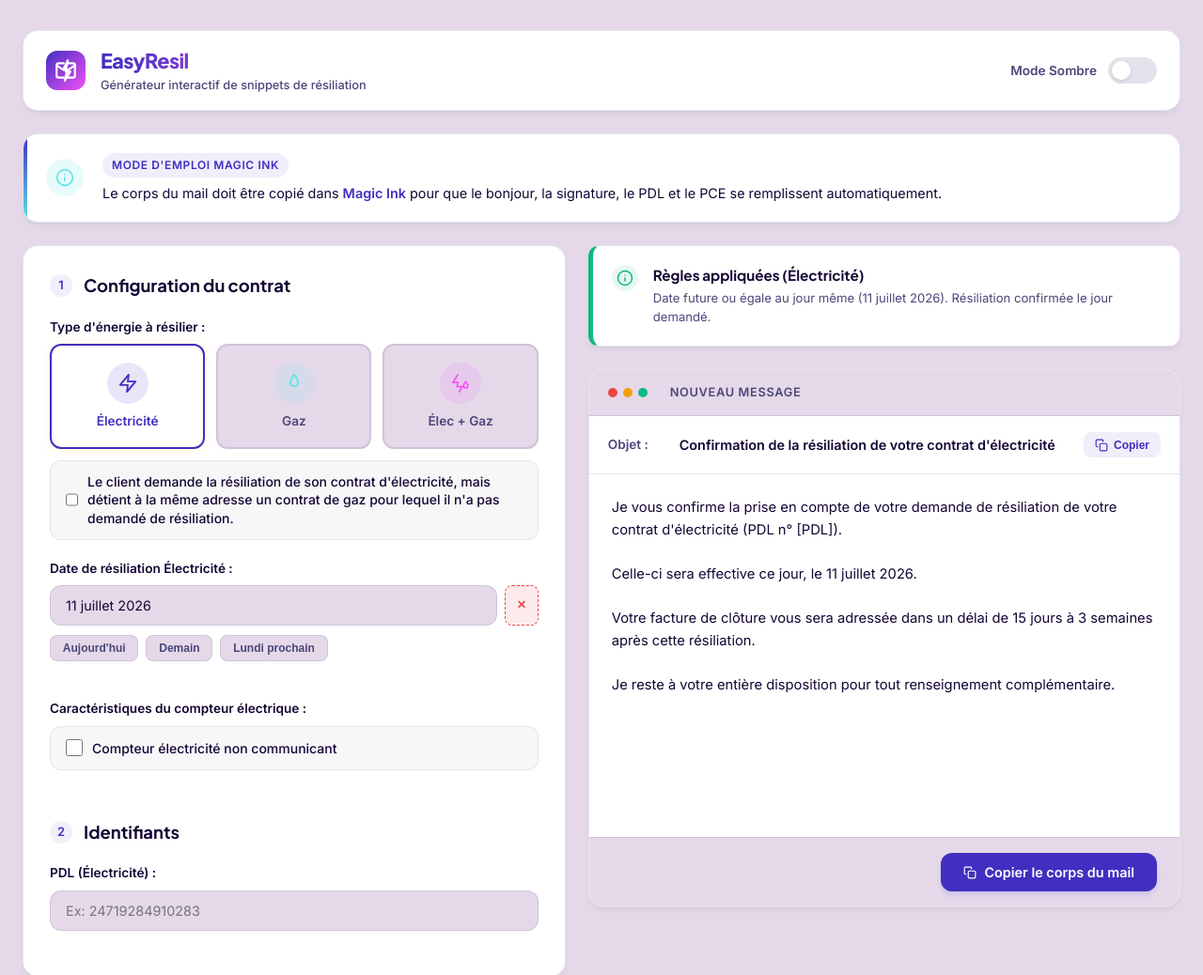
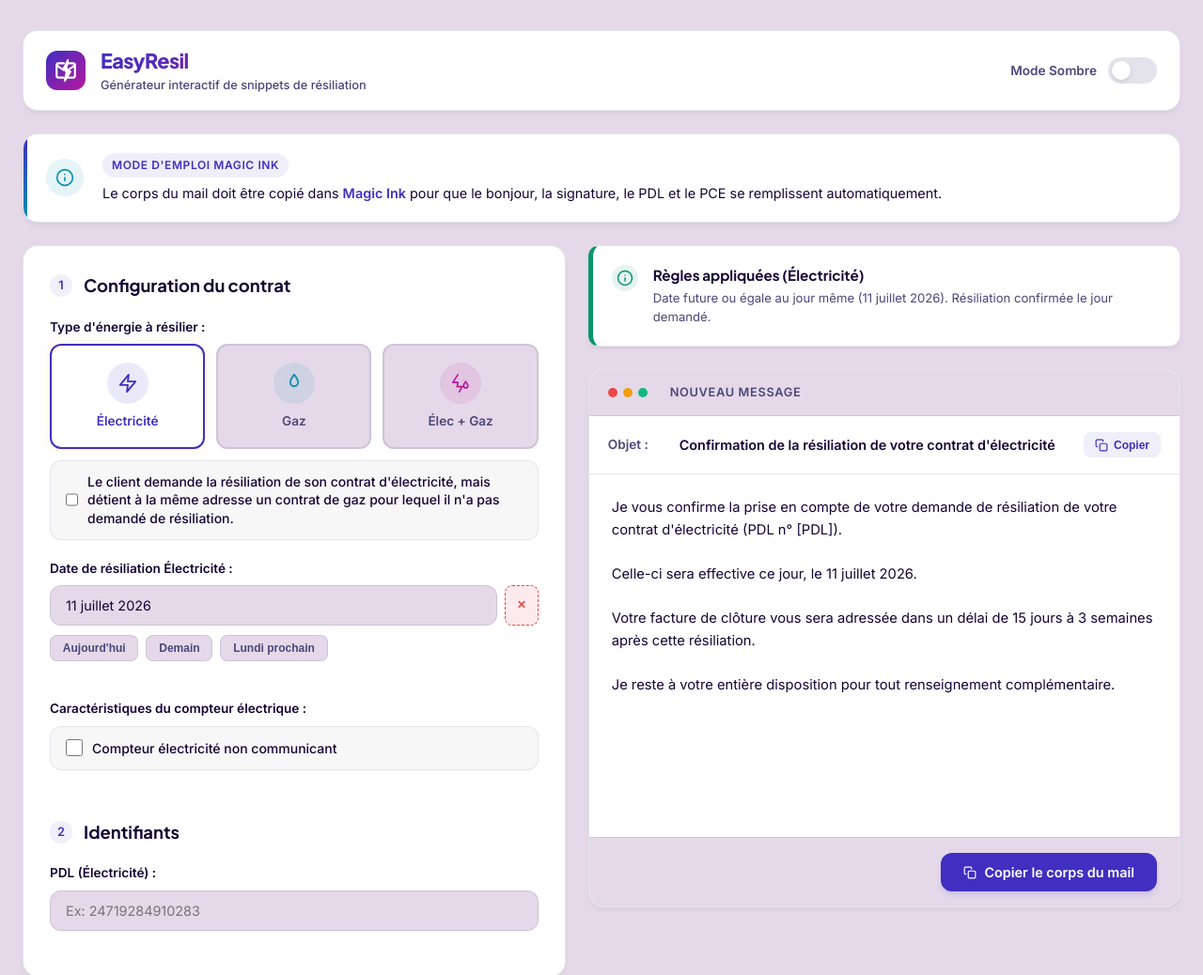
Before and after one commit to almoha73/AideResil, a plain HTML site: page index.html in a window 1280 px wide. Shown: the top 1038 px of the page at 94% size. Drawn offline with nearby package versions, Linux system fonts and the light colour scheme.

Commit message:
design: amélioration du contraste des icônes et accents en mode clair

```diff
--- a/style.css
+++ b/style.css
@@ -13,20 +13,20 @@
     --primary-soft: rgba(64, 47, 192, 0.08);
     --border-color: rgba(76, 70, 122, 0.15);
 
-    --success: #10B981;
-    --success-soft: rgba(16, 185, 129, 0.1);
-    --info: #60e3e8;
-    --info-soft: rgba(96, 227, 232, 0.15);
-    --warning: #F59E0B;
-    --warning-soft: rgba(245, 158, 11, 0.1);
+    --success: #059669;
+    --success-soft: rgba(5, 150, 105, 0.1);
+    --info: #0891b2;
+    --info-soft: rgba(8, 145, 178, 0.1);
+    --warning: #d97706;
+    --warning-soft: rgba(217, 119, 6, 0.1);
 
-    /* Product Accent Colors */
+    /* Product Accent Colors - Higher Contrast for Light Mode */
     --accent-elec: #402fc0;
-    --accent-elec-soft: rgba(64, 47, 192, 0.12);
-    --accent-gaz: #60e3e8;
-    --accent-gaz-soft: rgba(96, 227, 232, 0.12);
-    --accent-both: #f251f8;
-    --accent-both-soft: rgba(242, 81, 248, 0.12);
+    --accent-elec-soft: rgba(64, 47, 192, 0.1);
+    --accent-gaz: #0891b2;
+    --accent-gaz-soft: rgba(8, 145, 178, 0.1);
+    --accent-both: #b5179e;
+    --accent-both-soft: rgba(181, 23, 158, 0.1);
 
     --border-radius-sm: 8px;
     --border-radius-md: 12px;
```
